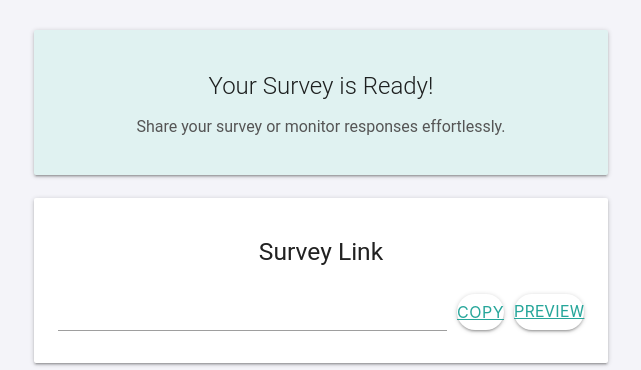
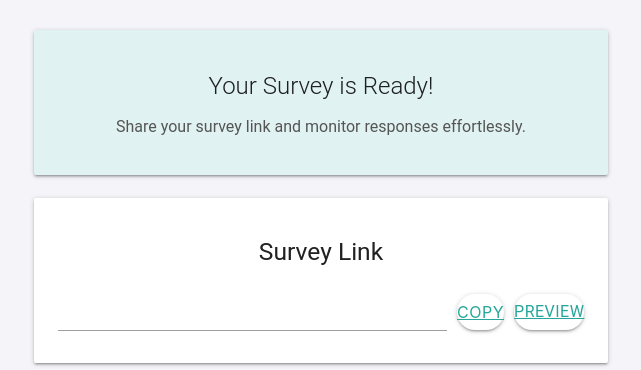
Before and after one commit to michaelseth70/Poll2Audience, a Flask app: template templates/survey_success.html in a window 1280 px wide. Shown: the top 370 px of the page, without its empty margins (319-960 px from the left). Run offline with Flask 3, Linux system fonts and the light colour scheme; the template is opened without the code that fills it, so the values that code supplies are empty.

Commit message:
Update survey_success.html

```diff
--- a/templates/survey_success.html
+++ b/templates/survey_success.html
@@ -57,7 +57,7 @@
                 <div class="card teal lighten-5" style="margin-top: 30px; padding: 20px;">
                     <h4 class="card-title" style="text-align: center;">Your Survey is Ready!</h4>
                     <p style="font-size: 16px; color: #555; text-align: center;">
-                        Share your survey or monitor responses effortlessly.
+                        Share your survey link and monitor responses effortlessly.
                     </p>
                 </div>
             </div>
```
